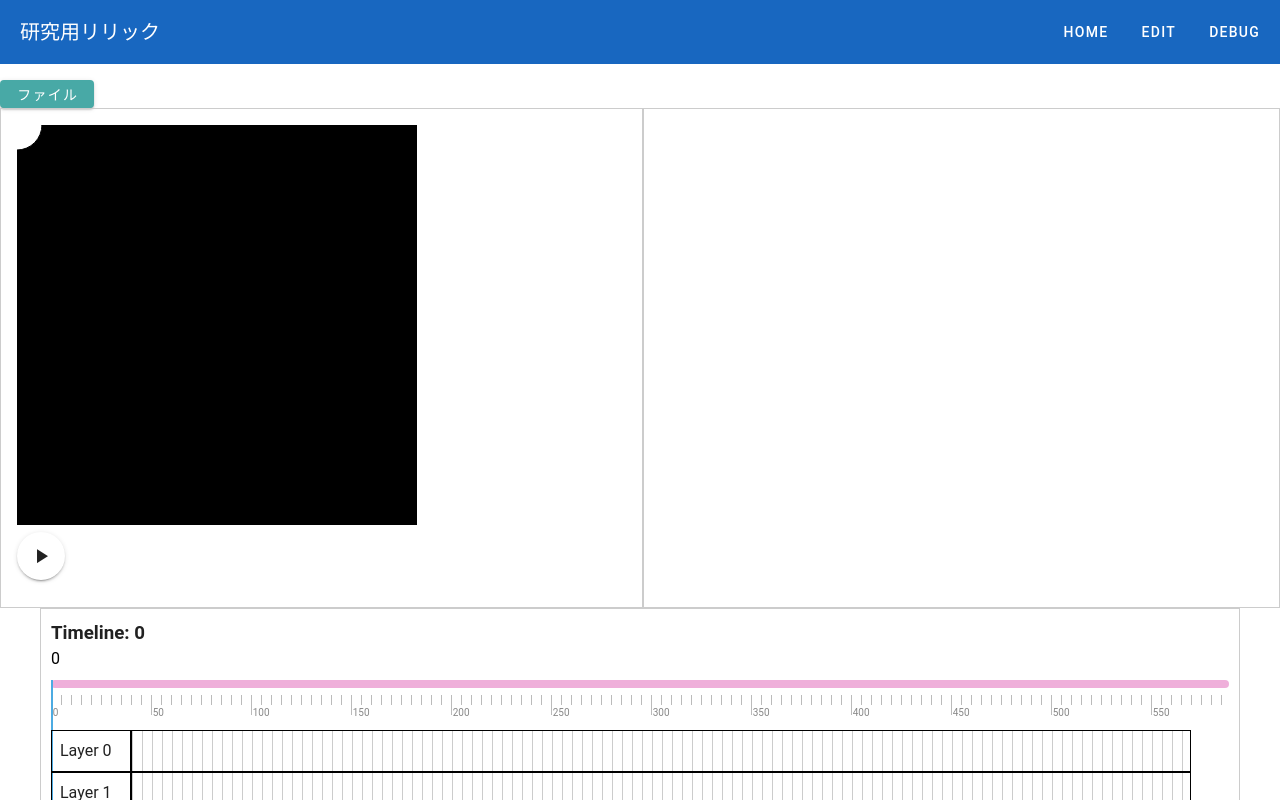
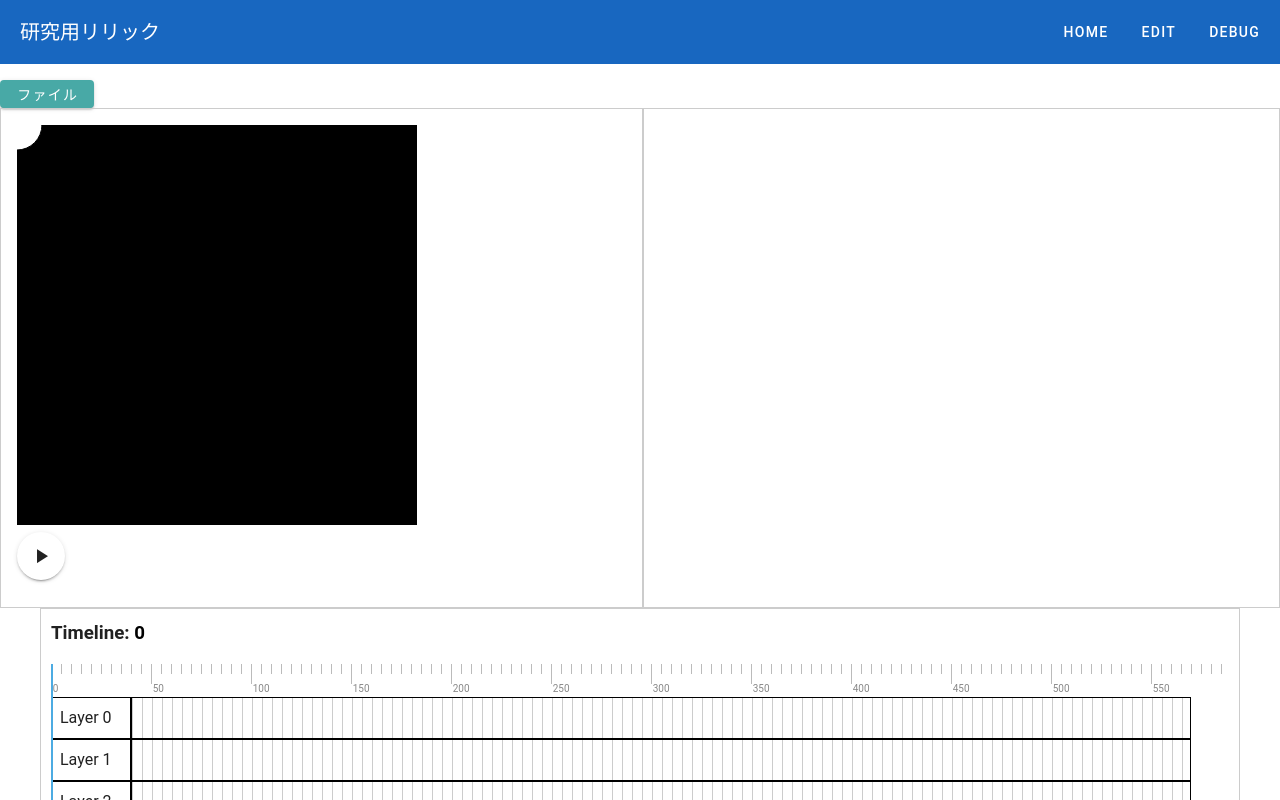
Before and after one commit to mino-8136/Co-Lyrics-WEB, a Vue app: page /edit in a window 1280 px wide. Shown: the top 800 px of the page. Built offline with nearby package versions, Linux system fonts and the light colour scheme; what @imengyu/vue3-context-menu would draw is missing.

Commit message:
現在フレームの変更に対応

```diff
--- a/src/components/editor/TimelinePanel.vue
+++ b/src/components/editor/TimelinePanel.vue
@@ -1,8 +1,7 @@
 <template>
   <v-container class="timeline-panel">
     <div class="header">
-      <h3>Timeline: {{ objectStore.currentFrame }}</h3>
-      <input type="number" v-model="objectStore.currentFrame" />
+      <h3>Timeline: <input :value="objectStore.currentFrame"></h3>
     </div>
 
     <Timelinebar></Timelinebar>
--- a/src/components/objects/TimelineBar.vue
+++ b/src/components/objects/TimelineBar.vue
@@ -1,7 +1,13 @@
 <template>
-  <input type="range" style="width: 100%" min="0" max="3600" step="1" value="0" />
-
-  <div class="ruler">
+  <div class="slider-container">
+    <input
+      type="range"
+      style="width: 100%"
+      min="0"
+      max="441"
+      step="1"
+      v-model="objectStore.currentFrame"
+    />
     <ul class="ruler-x">
       <li v-for="n in ticks" :key="n"></li>
     </ul>
@@ -10,36 +16,14 @@
 
 <script setup lang="ts">
 import { ref } from 'vue'
+import { useObjectStore } from '@/stores/objectStore'
+const objectStore = useObjectStore()
+
 const ticks = ref(20)
-
 </script>
 
-<style scoped>
-input[type="range"] {
-  -webkit-appearance: none;
-  appearance: none;
-  outline: none;
-  background: transparent;
-  cursor: pointer;
-  width: 100%;
-}
-
-input[type="range"]::-webkit-slider-runnable-track {
-  background: #efafda;
-  height: 8px;
-  border-radius: 8px;
-}
-
-input[type='range']::-webkit-slider-thumb {
-  -webkit-appearance: none;
-  appearance: none;
-  width: 2px;
-  height: 200px;
-  background-color: #4cabe2;
-  z-index: 1;
-}
-
-.ruler {
+<style>
+:root {
   --ruler-unit: 2px;
   --ruler-num-fz: 10px;
   --ruler-num-c: #888;
@@ -53,13 +37,47 @@ input[type='range']::-webkit-slider-thumb {
   --ruler2-c: #bbb;
   --ruler2-h: 20px;
   --ruler2-space: 50;
+}
 
+input[type='range'] {
+  -webkit-appearance: none;
+  appearance: none;
+  outline: none;
+  background: transparent;
+  cursor: pointer;
+  width: 100%;
+  position: relative;
+  z-index: 2;
+}
+
+input[type='range']::-webkit-slider-runnable-track {
   background-image: linear-gradient(90deg, var(--ruler1-c) 0 var(--ruler1-bdw), transparent 0),
     linear-gradient(90deg, var(--ruler2-c) 0 var(--ruler2-bdw), transparent 0);
   background-repeat: repeat-x;
   background-size:
     calc(var(--ruler-unit) * var(--ruler1-space)) var(--ruler1-h),
     calc(var(--ruler-unit) * var(--ruler2-space)) var(--ruler2-h);
+  height: 40px; /* Adjust the height as needed */
+  position: absolute;
+  top: 0;
+  left: 0;
+  width: 100%;
+  z-index: 1;
+}
+
+input[type='range']::-webkit-slider-thumb {
+  -webkit-appearance: none;
+  appearance: none;
+  width: 2px;
+  height: 300px; /* スマートに設定したい */
+  background-color: #4cabe2;
+  z-index: 3;
+}
+
+.slider-container {
+  position: relative;
+  width: 100%;
+  height: calc(var(--ruler2-h) * 2.5); /* これで合ってる? */
 }
 
 .ruler-x {
```
